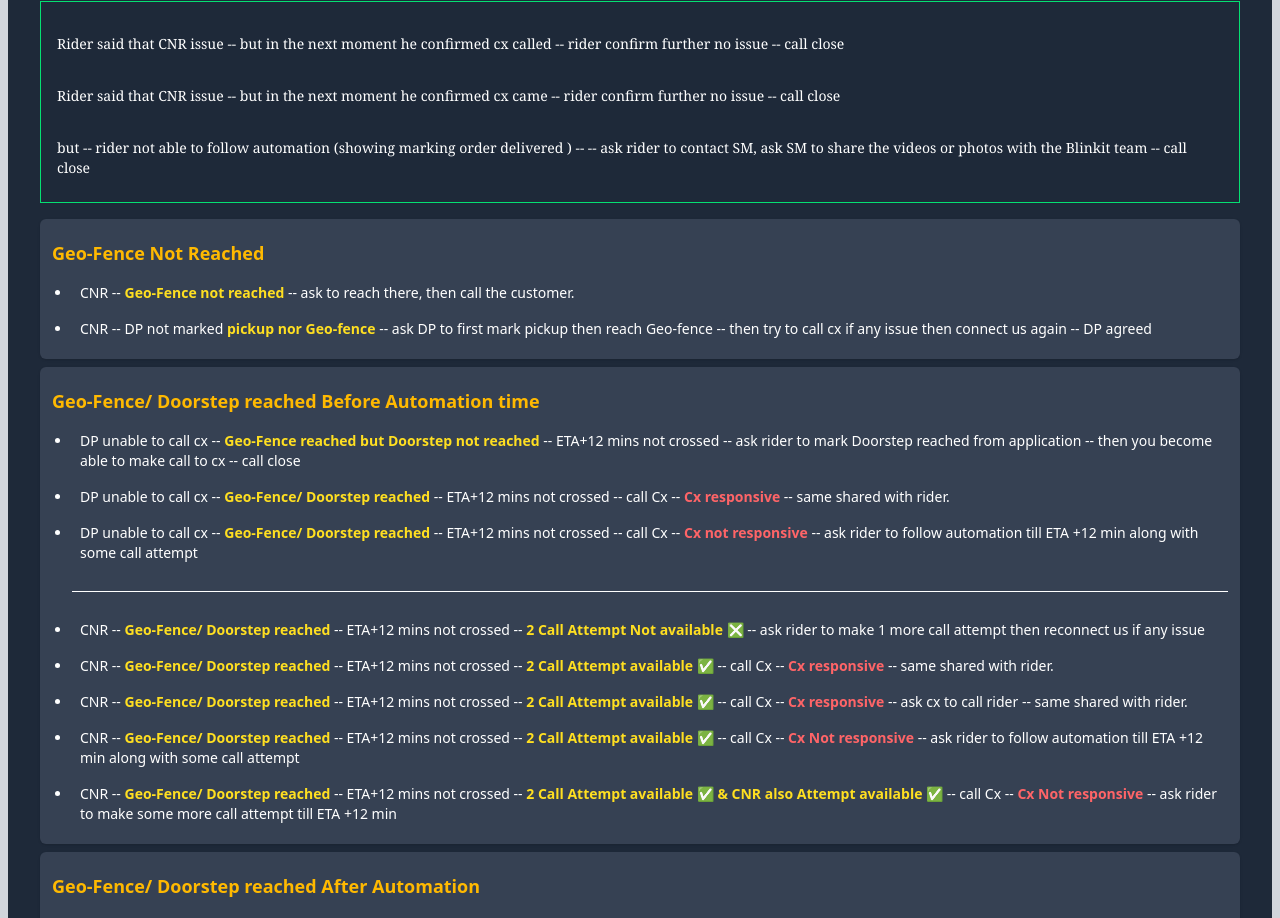
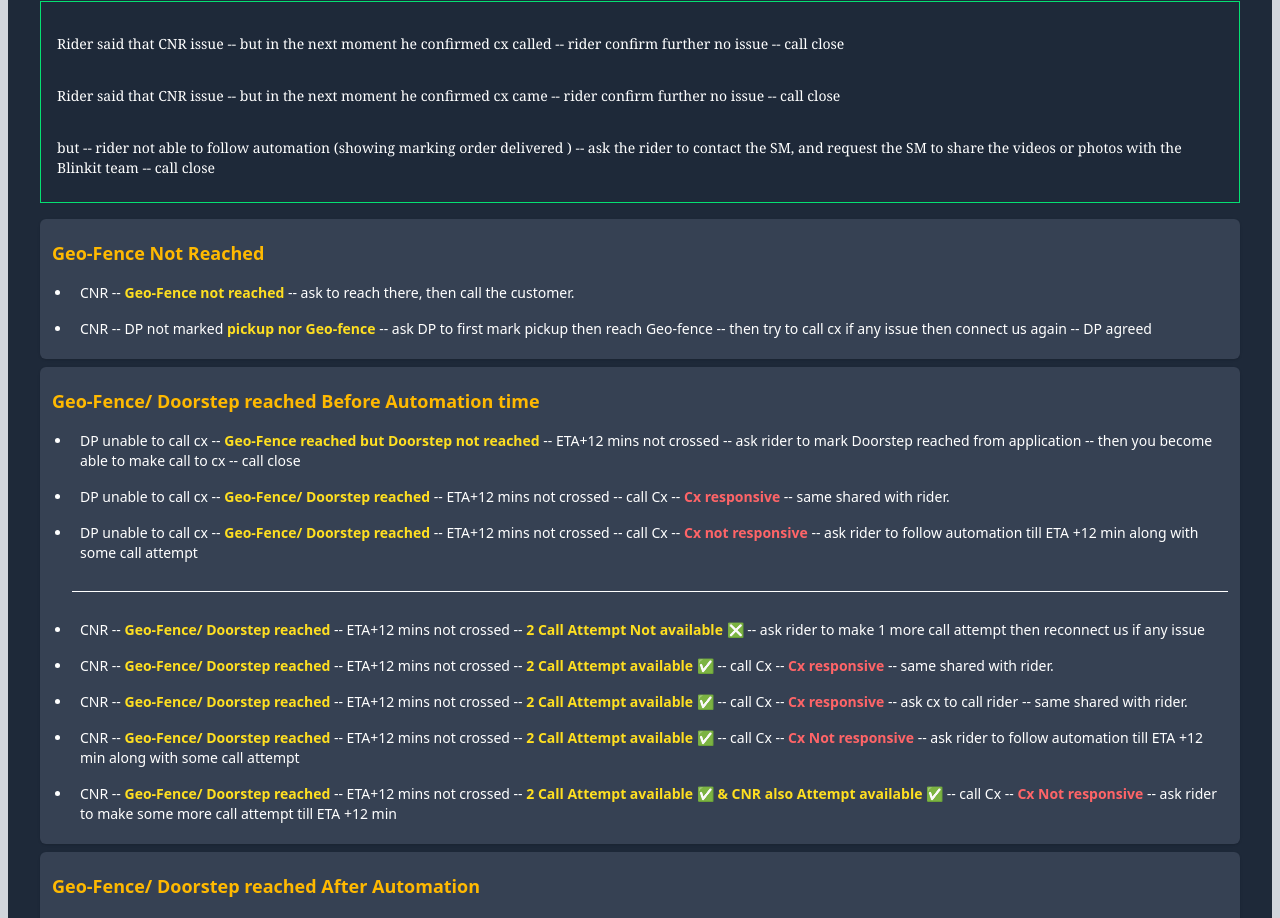
Before and after one commit to Code-with-Sahani/Blinket-DP, a React (Vite) app: page / in a window 1280 px wide. Shown: the part 1019-1937 px from the top of the page. Built offline with nearby package versions, Linux system fonts and the light colour scheme.

Commit message:
Update CNR.jsx

```diff
--- a/src/Components/CNR.jsx
+++ b/src/Components/CNR.jsx
@@ -14,7 +14,7 @@ const CNR = () => {
                 </p>
 
                 <p className="text-sm font-serif  mb-2 mt-4 p-2">
-                but -- rider not able to follow automation (showing marking order delivered ) -- -- ask rider to contact SM, ask SM to share the videos or photos with the Blinkit team -- call close
+                but -- rider not able to follow automation (showing marking order delivered ) -- ask the rider to contact the SM, and request the SM to share the videos or photos with the Blinkit team -- call close
                 </p>
 
             </div>
```
